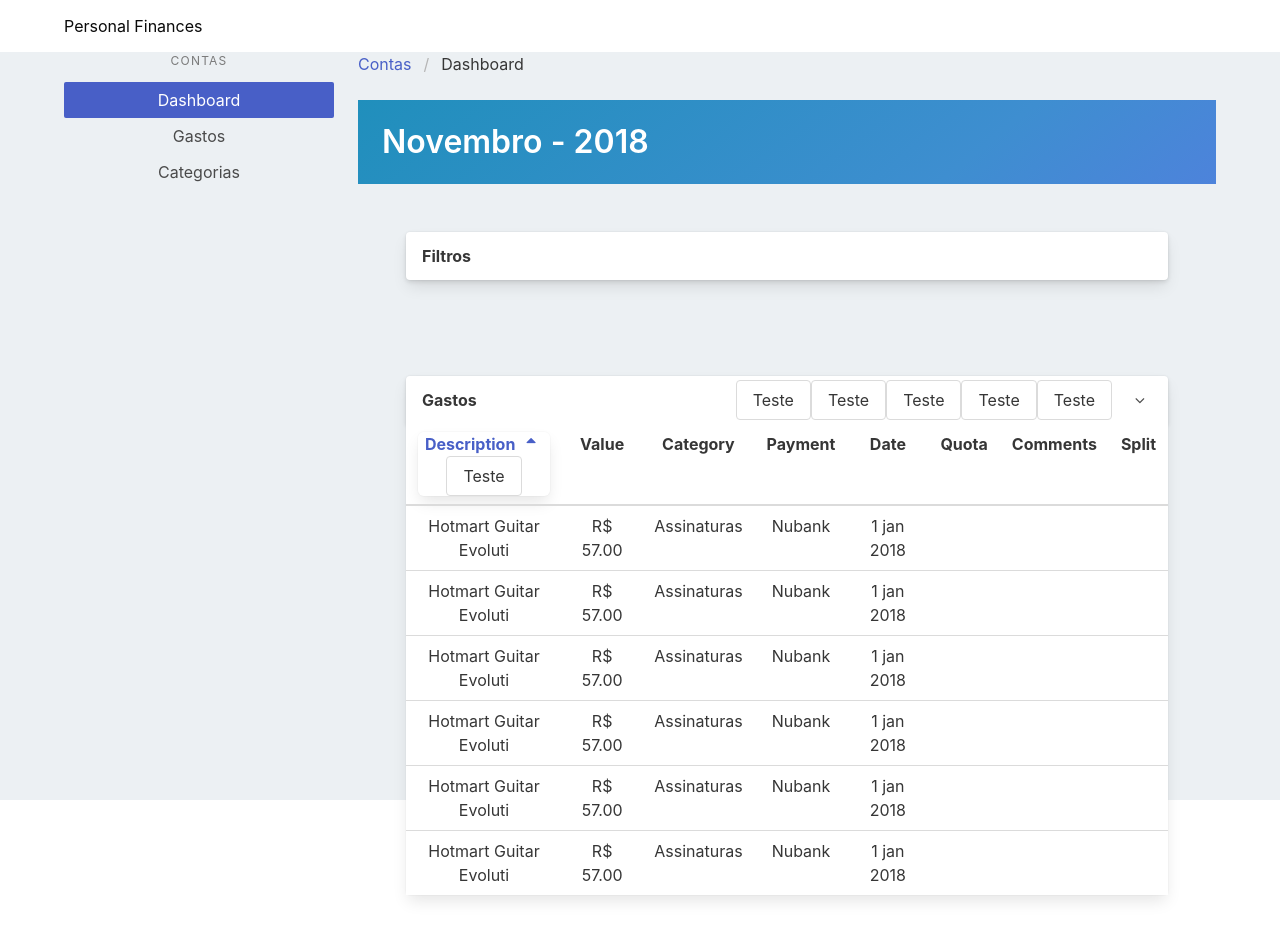
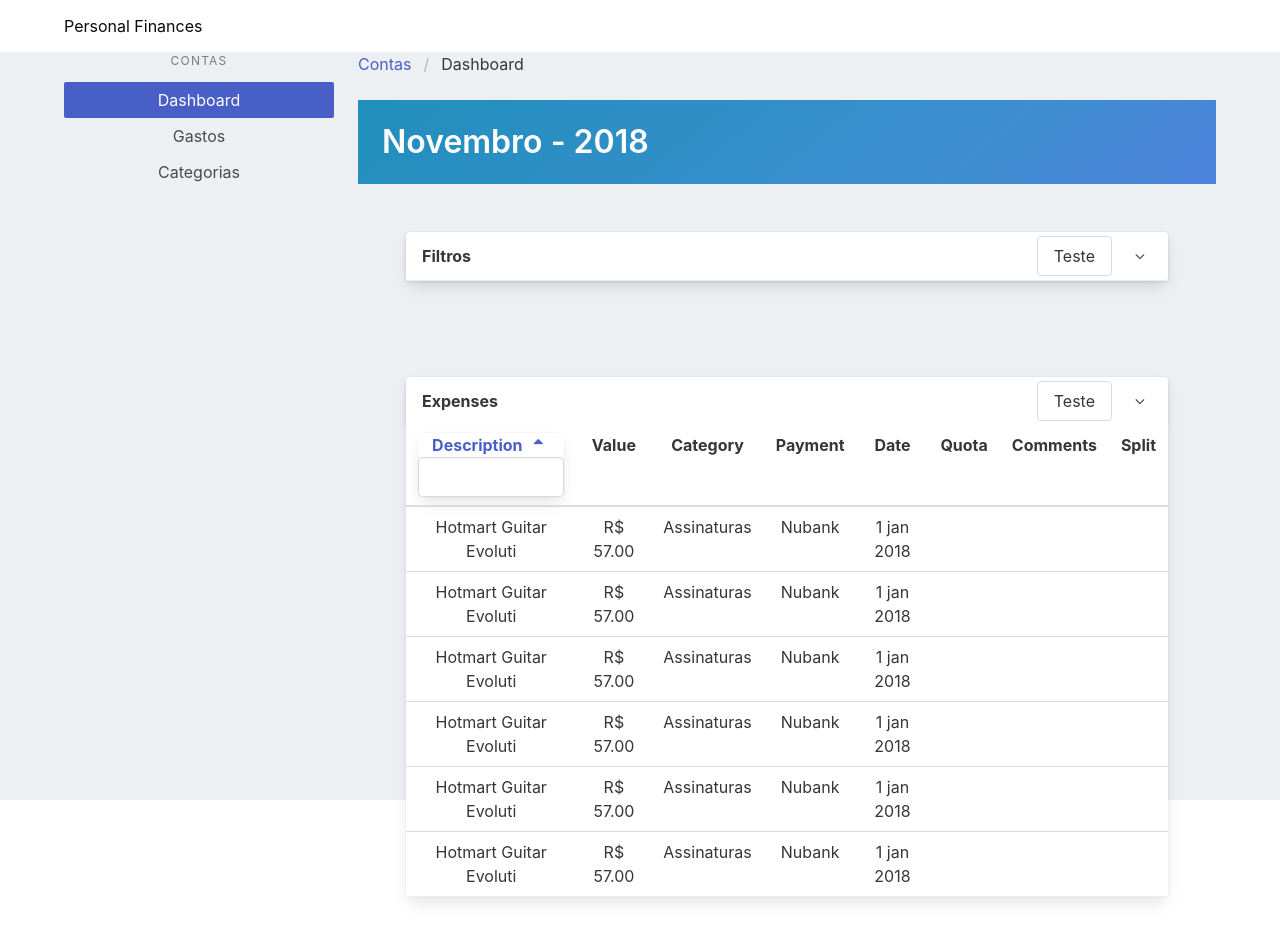
Before and after one commit to vitorog/personal-finances-dashboard, a React (Create React App) app in the folder frontend/: page /expenses in a window 1280 px wide. Shown: the top 942 px of the page. Built offline with nearby package versions, Linux system fonts and the light colour scheme.

Commit message:
Start implementation Card component Some experiments with animation

```diff
--- a/frontend/package.json
+++ b/frontend/package.json
@@ -3,6 +3,7 @@
   "version": "0.1.0",
   "private": true,
   "dependencies": {
+    "animate.css": "^3.7.0",
     "bootstrap": "^4.1.3",
     "bulma": "^0.7.2",
     "font-awesome": "^4.7.0",
@@ -12,6 +13,7 @@
     "react-dom": "^16.5.2",
     "react-scripts": "1.1.5",
     "react-table": "^6.8.6",
+    "react-transition-group": "^2.5.0",
     "styled-components": "^4.1.1"
   },
   "scripts": {
--- a/frontend/src/feature/dashboard/Expenses.js
+++ b/frontend/src/feature/dashboard/Expenses.js
@@ -1,4 +1,5 @@
 import React, { Component } from "react";
+import Card from "../layout/Card";
 
 class Purchases extends Component {
   constructor(props) {
@@ -61,39 +62,10 @@ class Purchases extends Component {
     return (
       <div>
         <section className="section">
-          <div className="card events-card">
-            <header className="card-header">
-              <p className="card-header-title">Filtros</p>
-            </header>
-          </div>
+          <Card title="Filtros" />
         </section>
         <section className="section">
-          <div className="card events-card">
-            <header className="card-header">
-              <p className="card-header-title">Gastos</p>
-              <nav className="level">
-                <div className="level-item">
-                  <button className="button">Teste</button>
-                  <button className="button">Teste</button>
-                  <button className="button">Teste</button>
-                  <button className="button">Teste</button>
-                  <button className="button">Teste</button>
-                </div>
-                <a
-                  href="#"
-                  className="card-header-icon"
-                  aria-label="more options"
-                >
-                  <span className="icon">
-                    <i className="fa fa-angle-down" aria-hidden="true" />
-                  </span>
-                </a>
-              </nav>
-            </header>
-            <div className="card-table">
-              <div className="content">{this.renderPurchases()}</div>
-            </div>
-          </div>
+          <Card title="Expenses">{this.renderPurchases()}</Card>
         </section>
       </div>
     );
@@ -118,7 +90,7 @@ class Purchases extends Component {
                     </span>
                   </a>
                 </div>
-                <button className="button">Teste</button>
+                <input className="input" />
               </nav>
             </th>
             <th>Value</th>
--- /dev/null
+++ b/frontend/src/feature/layout/Card.js
@@ -0,0 +1,53 @@
+import React, { Component } from "react";
+
+class Card extends Component {
+  constructor(props) {
+    super(props);
+    this.toggleCollapse = this.toggleCollapse.bind(this);
+    this.state = {
+      collapsed: false
+    };
+  }
+
+  toggleCollapse() {
+    console.log("HERE");
+    console.log(this.state.collapsed);
+    this.setState({ collapsed: !this.state.collapsed });
+    console.log(this.state.collapsed);
+  }
+
+  render() {
+    return (
+      <div className="card events-card">
+        <header className="card-header">
+          <p className="card-header-title">{this.props.title}</p>
+          <nav className="level">
+            <div className="level-item">
+              <button className="button">Teste</button>
+            </div>
+            <a
+              href="#"
+              className="card-header-icon"
+              aria-label="more options"
+              onClick={this.toggleCollapse}
+            >
+              <span className="icon">
+                <i className={!this.state.collapsed ? "fa fa-angle-down" : "fa fa-angle-up"} aria-hidden="true" />
+              </span>
+            </a>
+          </nav>
+        </header>
+        {!this.state.collapsed ? (
+          <div>
+            <div className="card-table">
+              <div className="content">{this.props.children}</div>
+            </div>
+            <div className="card-footer" />
+          </div>
+        ) : null}
+      </div>
+    );
+  }
+}
+
+export default Card;
--- a/frontend/src/feature/layout/Navbar.js
+++ b/frontend/src/feature/layout/Navbar.js
@@ -2,16 +2,16 @@ import React, { Component } from "react";
 
 const Navbar = () => {
   return (
-        <nav class="navbar is-white">
-            <div class="container">
-                <div class="navbar-brand">
-                    <a class="navbar-item brand-text" href="../">
+    <nav className="navbar is-white">
+      <div className="container">
+        <div className="navbar-brand">
+          <a className="navbar-item brand-text" href="../">
             Personal Finances
           </a>
         </div>
       </div>
     </nav>
-    )
-}
+  );
+};
 
 export default Navbar;
--- a/frontend/src/index.js
+++ b/frontend/src/index.js
@@ -6,6 +6,7 @@ import registerServiceWorker from "./registerServiceWorker";
 
 import "bulma/css/bulma.css";
 import "font-awesome/css/font-awesome.min.css";
+import "animate.css/animate.min.css";
 
 ReactDOM.render(<App />, document.getElementById("root"));
 registerServiceWorker();
```
Also changed, not shown: 1 other file (tests, documents, lock files or other folders). Lines whose indentation alone changed are shown as unchanged.
